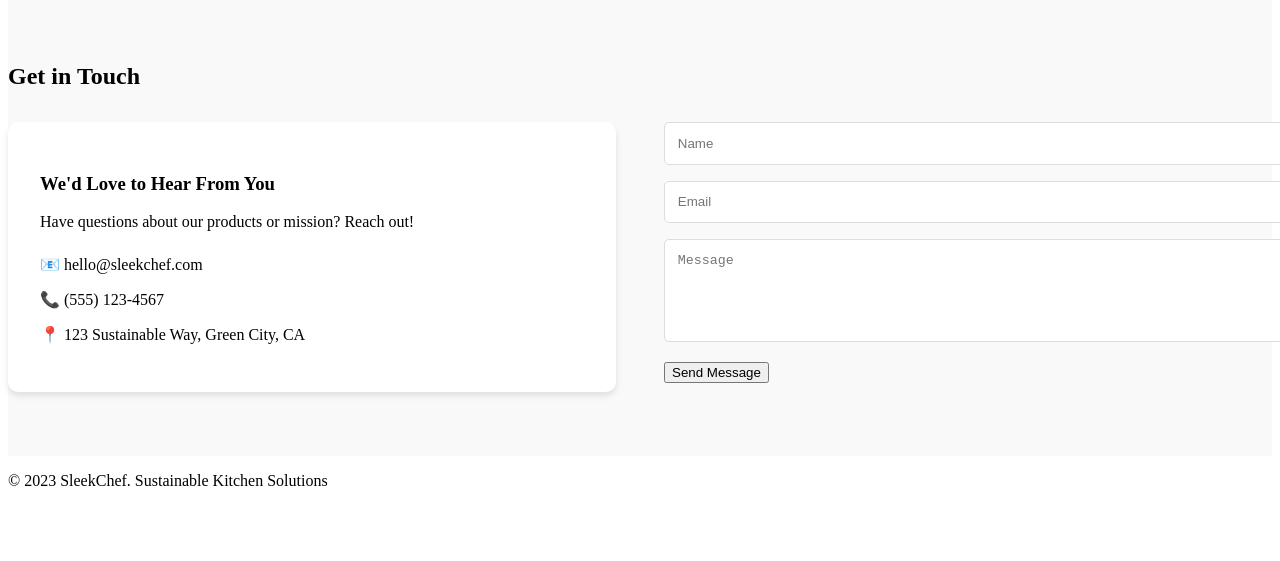
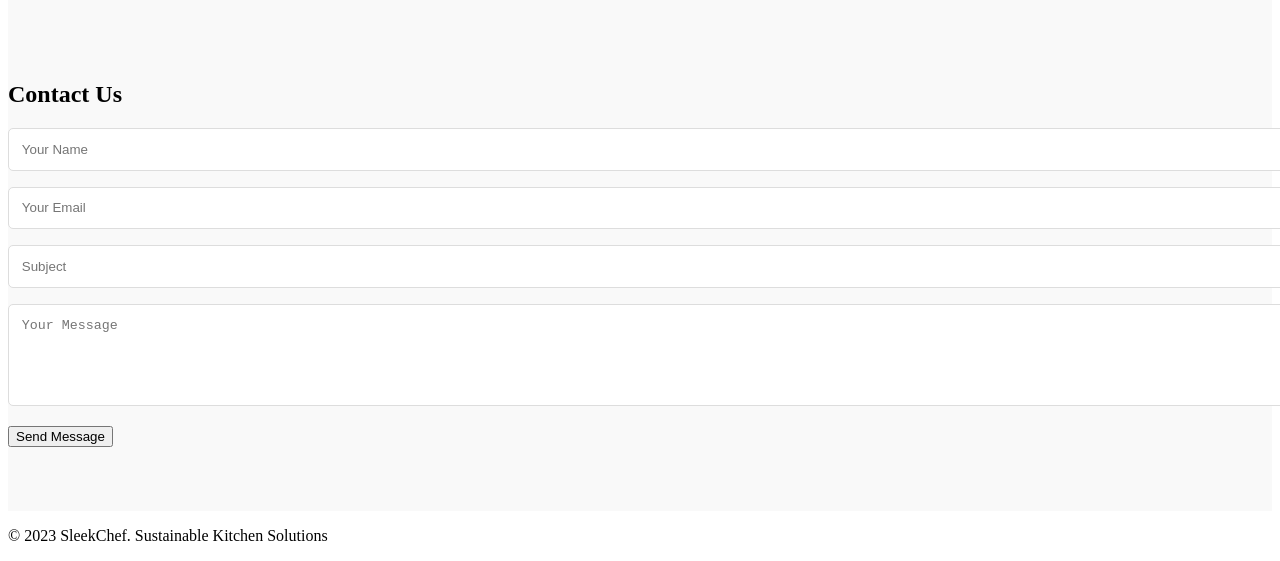
Before and after one commit to neilp64/SleekChef-Website, a plain HTML site: page index.html in a window 1280 px wide. Shown: the part 1584-2145 px from the top of the page. Before the commit the page ends 2090 px from the top, so only its background shows below. Drawn offline with Linux system fonts and the light colour scheme.

Commit message:
Update index.html

```diff
--- a/index.html
+++ b/index.html
@@ -15,9 +15,10 @@
       <nav>
         <ul>
           <li><a href="#home">Home</a></li>
+          <li><a href="#about">About</a></li>
           <li><a href="#products">Products</a></li>
+          <li><a href="#contact">Contact</a></li>
           <li><a href="cart.html">Cart (<span id="cart-count">0</span>)</a></li>
-          <li><a href="#contact">Contact</a></li>
           <li><a href="account.html">Account</a></li>
         </ul>
       </nav>
@@ -33,7 +34,7 @@
     </div>
   </section>
 
-<!-- About Section -->
+  <!-- About Us Section -->
   <section id="about" class="about">
     <div class="container">
       <h2>About SleekChef</h2>
@@ -83,24 +84,14 @@
   <!-- Contact Section -->
   <section id="contact" class="contact">
     <div class="container">
-      <h2>Get in Touch</h2>
-      <div class="contact-content">
-        <div class="contact-info">
-          <h3>We'd Love to Hear From You</h3>
-          <p>Have questions about our products or mission? Reach out!</p>
-          <ul>
-            <li>📧 hello@sleekchef.com</li>
-            <li>📞 (555) 123-4567</li>
-            <li>📍 123 Sustainable Way, Green City, CA</li>
-          </ul>
-        </div>
-        <form class="contact-form">
-          <input type="text" placeholder="Name" required>
-          <input type="email" placeholder="Email" required>
-          <textarea rows="5" placeholder="Message" required></textarea>
-          <button type="submit" class="btn">Send Message</button>
-        </form>
-      </div>
+      <h2>Contact Us</h2>
+      <form class="contact-form">
+        <input type="text" placeholder="Your Name" required>
+        <input type="email" placeholder="Your Email" required>
+        <input type="text" placeholder="Subject" required>
+        <textarea rows="5" placeholder="Your Message" required></textarea>
+        <button type="submit" class="btn">Send Message</button>
+      </form>
     </div>
   </section>
 
```
